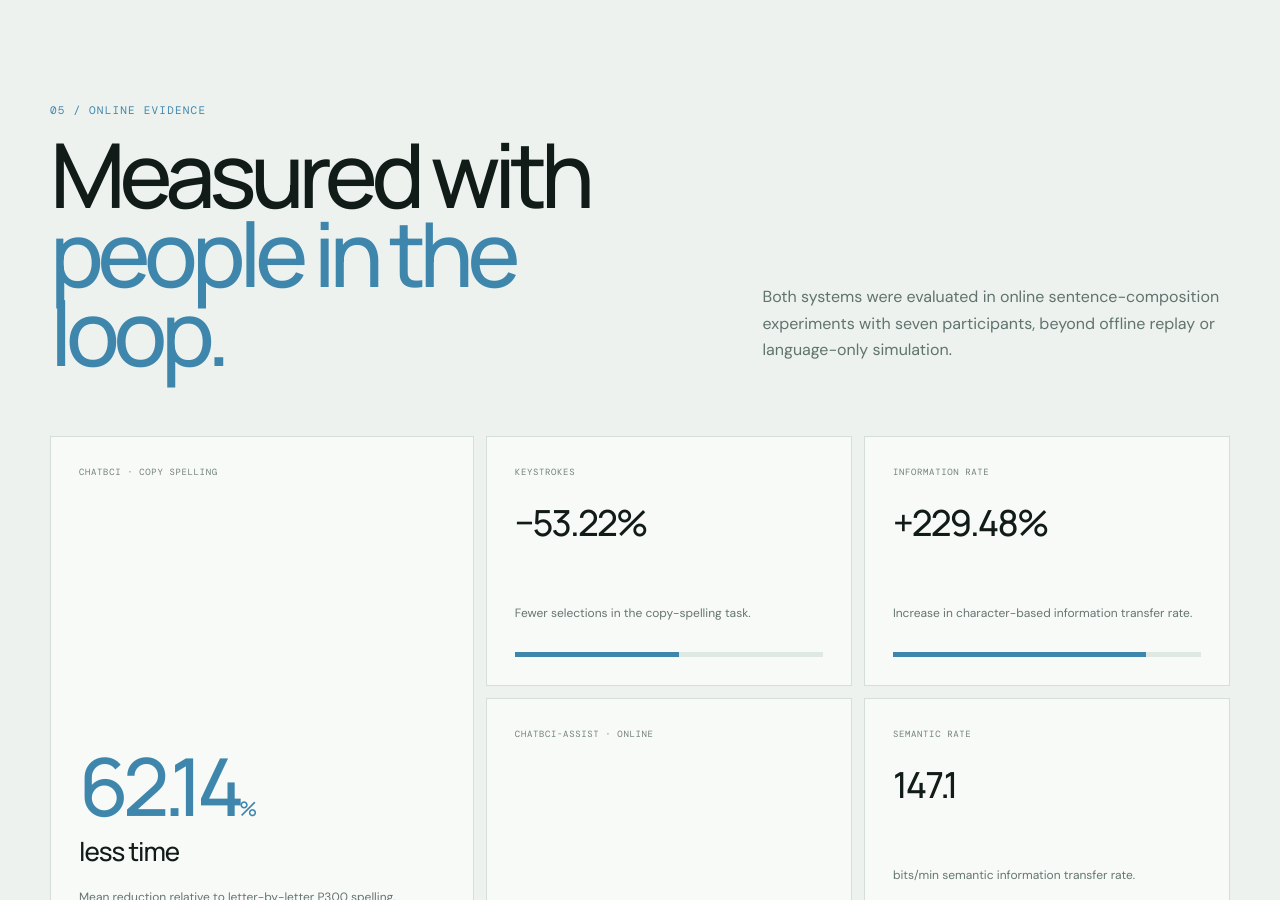
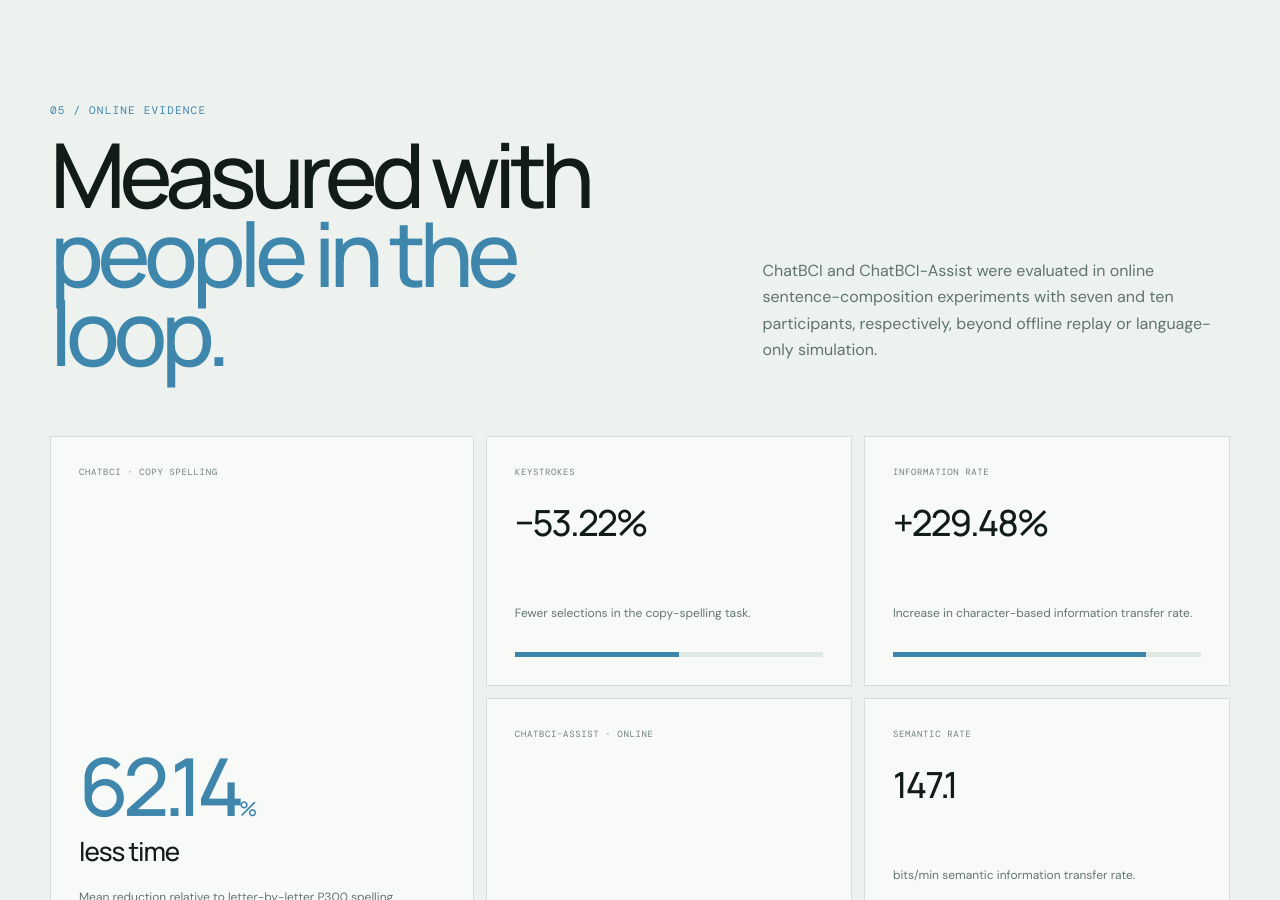
Before and after one commit to Jiazhen-Hong/jiazhenhong, a Jekyll site: the page projects/chatbci/index.html, which Jekyll copies as it is, in a window 1280 px wide and 900 px high, scrolled down 6351 px. Built offline with Jekyll 4.4.1, drawn with Linux system fonts in a browser that asks for light colours; some of the changed text lies outside the part shown.

Commit message:
Correct ChatBCI participant counts

```diff
--- a/projects/chatbci/index.html
+++ b/projects/chatbci/index.html
@@ -215,7 +215,7 @@
       <div class="shell">
         <div class="section-head split reveal">
           <div><p class="section-label mono">05 / ONLINE EVIDENCE</p><h2>Measured with<br><em>people in the loop.</em></h2></div>
-          <p>Both systems were evaluated in online sentence-composition experiments with seven participants, beyond offline replay or language-only simulation.</p>
+          <p>ChatBCI and ChatBCI-Assist were evaluated in online sentence-composition experiments with seven and ten participants, respectively, beyond offline replay or language-only simulation.</p>
         </div>
         <div class="evidence-grid">
           <article class="metric-feature chat-metric reveal">
@@ -265,7 +265,7 @@
           <a href="https://www.nature.com/articles/s41598-025-25660-7" target="_blank" rel="noreferrer"><span class="mono">01</span><div><b>ChatBCI paper</b><small>Scientific Reports · Open access</small></div><i>↗</i></a>
           <a href="https://ieeexplore.ieee.org/document/11520887" target="_blank" rel="noreferrer"><span class="mono">02</span><div><b>ChatBCI-Assist paper</b><small>IEEE Transactions on Biomedical Engineering</small></div><i>↗</i></a>
           <a href="https://github.com/ChatBCI/ChatBCI-Experiment-Logs" target="_blank" rel="noreferrer"><span class="mono">03</span><div><b>ChatBCI experiment logs</b><small>Seven online participants · GitHub</small></div><i>↗</i></a>
-          <a href="https://github.com/ChatBCI/ChatBCI-Assist-ExpLogs" target="_blank" rel="noreferrer"><span class="mono">04</span><div><b>ChatBCI-Assist experiment logs</b><small>Online spelling records · GitHub</small></div><i>↗</i></a>
+          <a href="https://github.com/ChatBCI/ChatBCI-Assist-ExpLogs" target="_blank" rel="noreferrer"><span class="mono">04</span><div><b>ChatBCI-Assist experiment logs</b><small>Ten online participants · GitHub</small></div><i>↗</i></a>
           <a href="https://github.com/Jiazhen-Hong/ChatBCI-Assist-Questionnaires" target="_blank" rel="noreferrer"><span class="mono">05</span><div><b>Questionnaire interface</b><small>NASA-TLX, VAS-F, and usability ratings</small></div><i>↗</i></a>
         </div>
       </div>
```
Also changed, not shown: other parts of projects/chatbci/index.html (+1 -1 lines).
